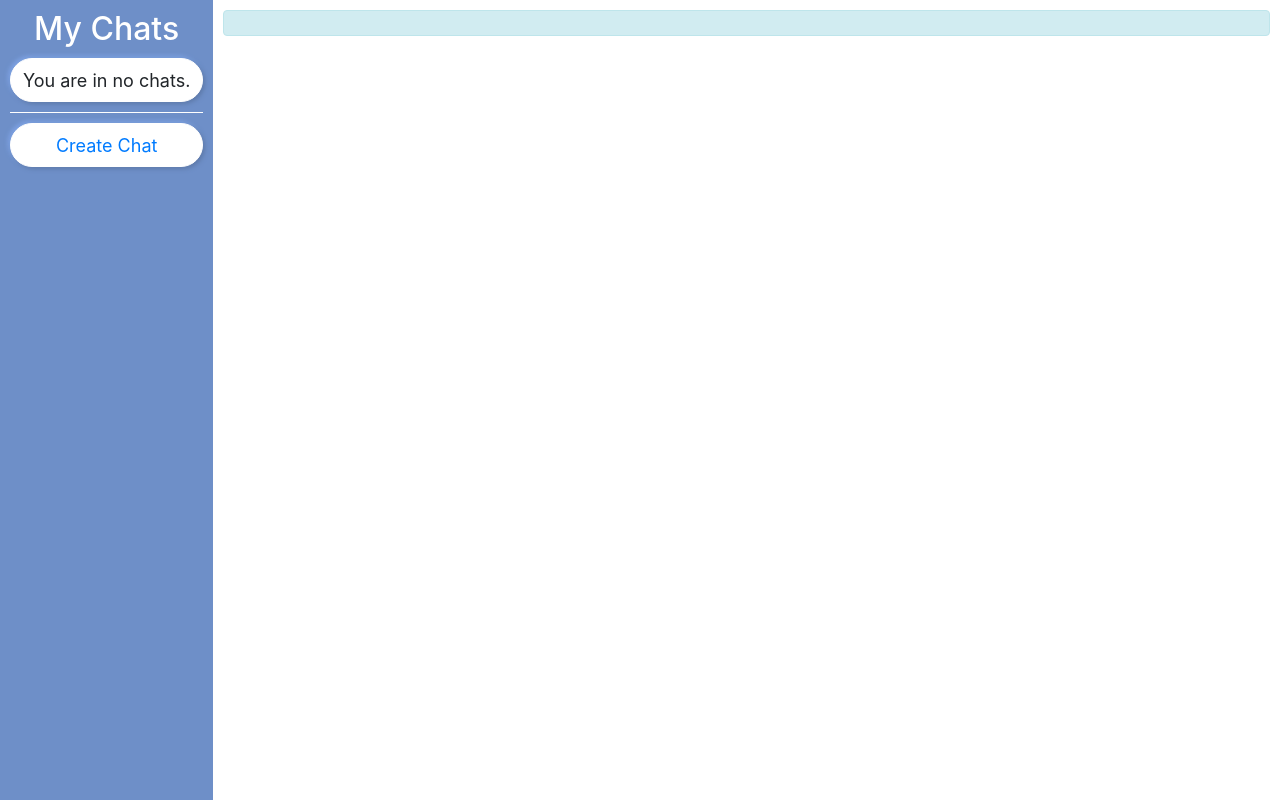
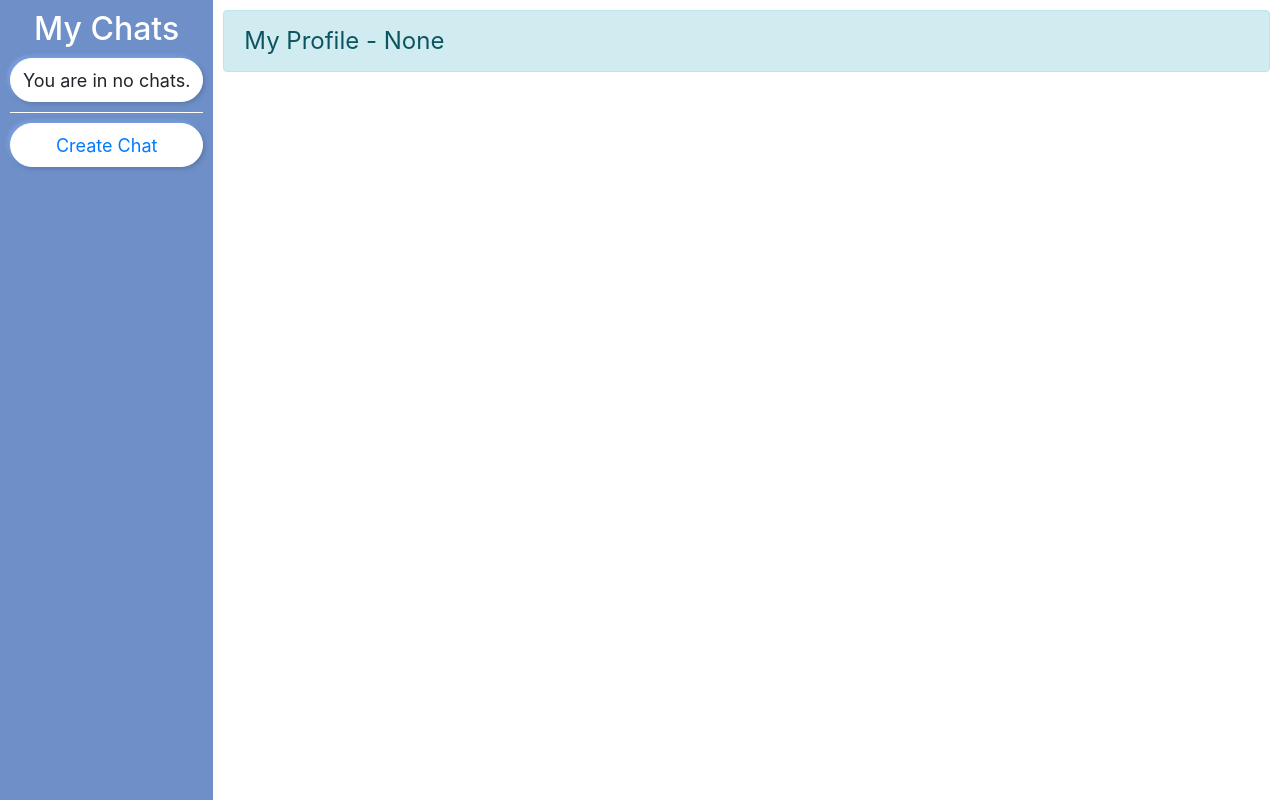
Before and after one commit to JoeJ1/WAD2_Group_Project, a Django app: page /chat/profile/ in a window 1280 px wide. Shown: the part 76-876 px from the top of the page. Run offline with Django 3.2, Linux system fonts and the light colour scheme; the visitor is signed in with stand-in values (Sample User, id 1); data that the repository does not hold is empty; some libraries are stand-ins or nearby versions.

Commit message:
added username to profile page

```diff
--- a/chat/views.py
+++ b/chat/views.py
@@ -196,4 +196,9 @@ def test(request):
 
 @login_required
 def profile(request):
-    return render(request,'chat/profile.html',context={})
+    context_dict = {}
+    try:
+        context_dict['current_user'] = UserProfile.objects.filter(user=request.user).get()
+    except:
+        context_dict['current_user'] = None
+    return render(request,'chat/profile.html',context=context_dict)
--- a/templates/chat/profile.html
+++ b/templates/chat/profile.html
@@ -2,11 +2,16 @@
 {% load staticfiles %}
 
 {% block title_block %}
-Profile
+    Profile
 {% endblock %}
 
 {% block includes_block %}
 {% endblock %}
 
+{% block content_title %}
+My Profile - {{current_user}}
+
+{% endblock %}
+
 {% block body_block %}
 {% endblock %}
```
